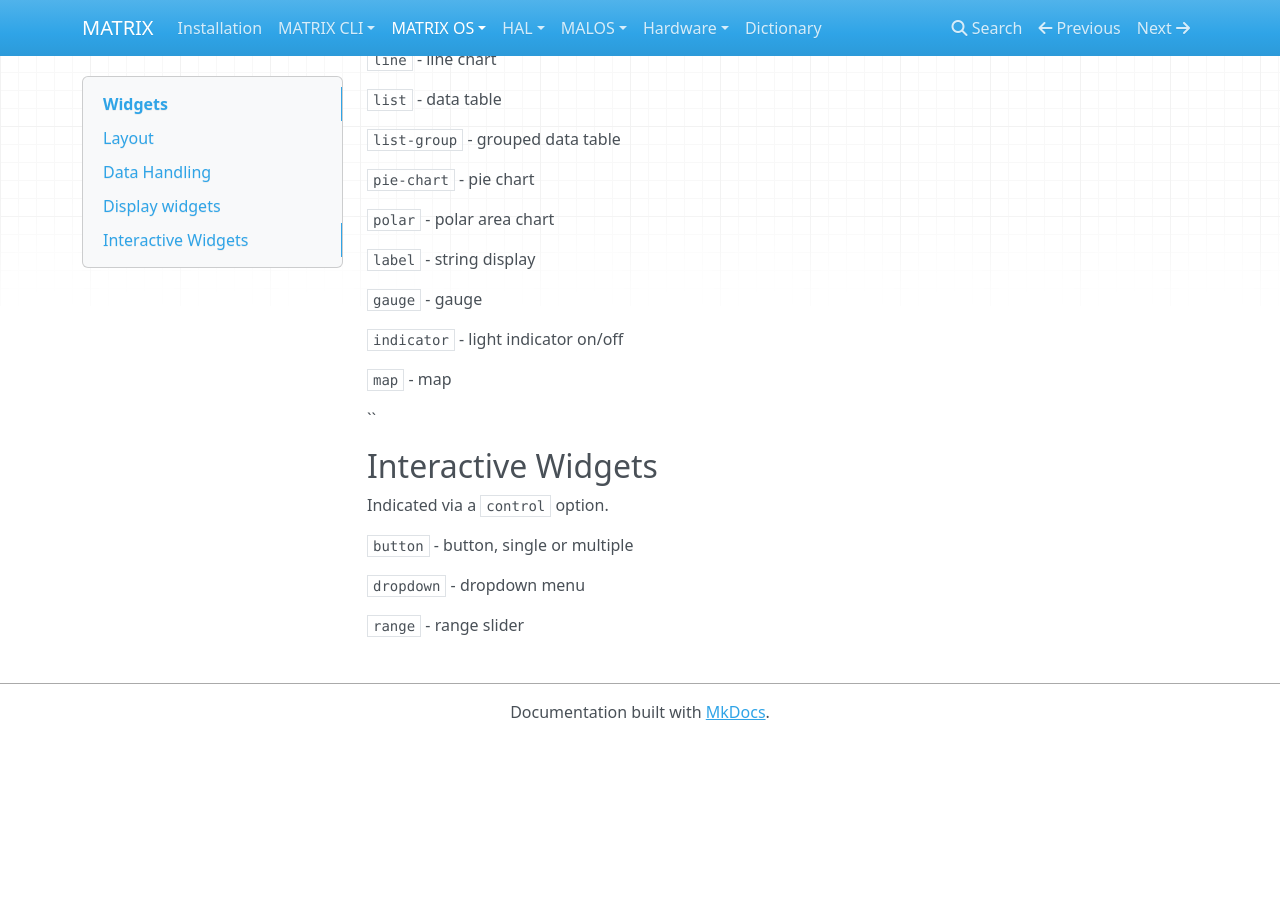
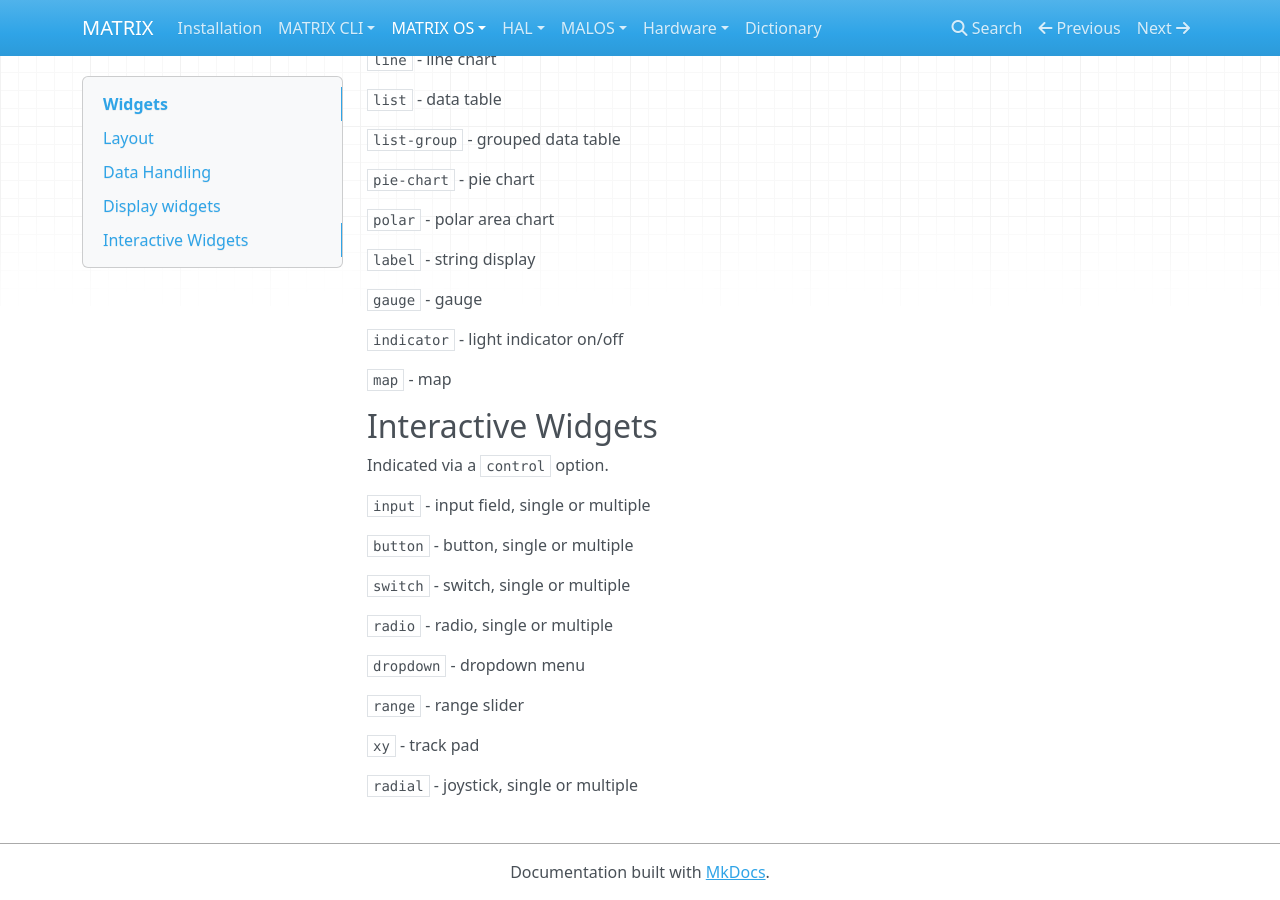
Before and after one commit to matrix-io/matrix-documentation, an MkDocs documentation site: the page built from docs/Configuration/widgets.md, in a window 1280 px wide and 900 px high, scrolled down 1113 px. Built offline with MkDocs 1.6.1, drawn with Linux system fonts in a browser that asks for light colours; nearby versions of some CDN libraries; old or Windows-style settings are respelled for this version of MkDocs; before the commit the page ends 1853 px from its top, so only the background shows below that.

Commit message:
Update list of displays and controls

```diff
--- a/docs/Configuration/widgets.md
+++ b/docs/Configuration/widgets.md
@@ -69,13 +69,22 @@ Indicated via a `display` option.
 
 `map` - map
 
-``
 
 ## Interactive Widgets
 Indicated via a `control` option.
 
+`input` - input field, single or multiple
+
 `button` - button, single or multiple
+
+`switch` - switch, single or multiple
+
+`radio` - radio, single or multiple
 
 `dropdown` - dropdown menu
 
 `range` - range slider
+
+`xy` - track pad
+
+`radial` - joystick, single or multiple
```
